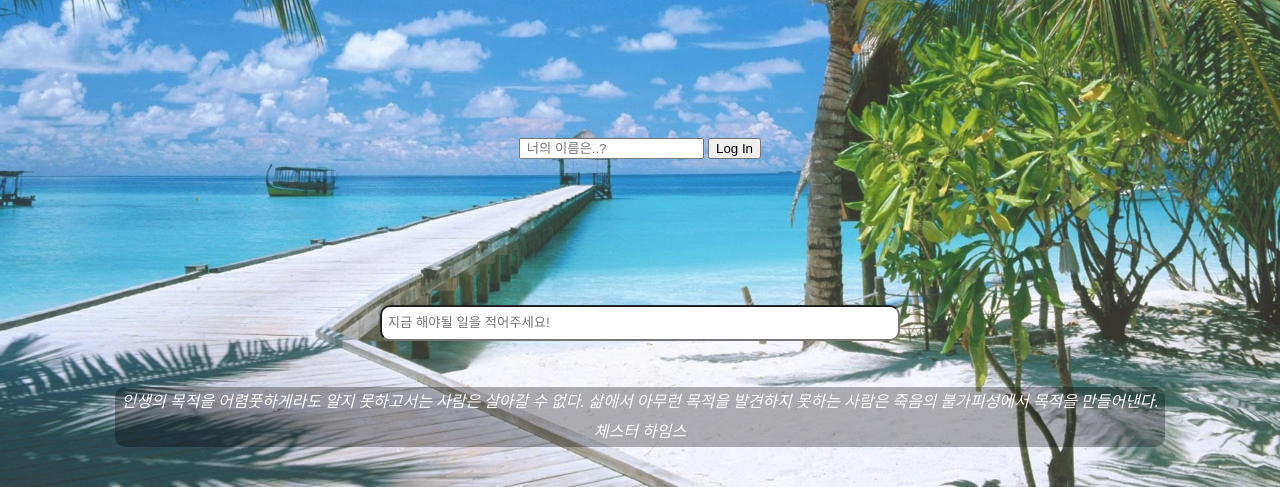
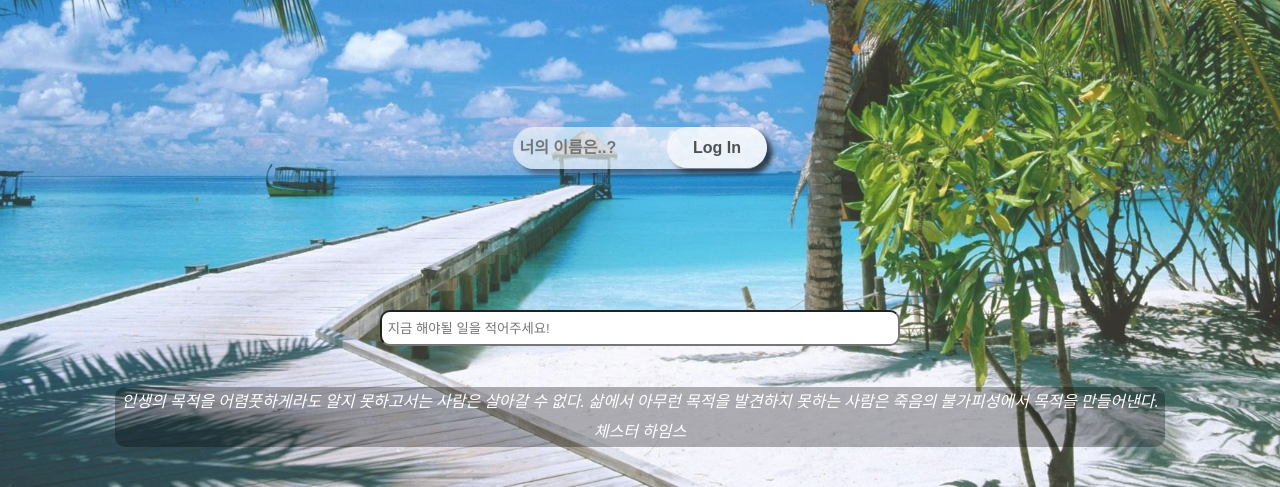
Before and after one commit to DeuMiAn/JS_ToDoList_WebSite_With_Weather, a plain HTML site: page index.html in a window 1280 px wide. Shown: the part 313-800 px from the top of the page. Drawn offline with Linux system fonts and the light colour scheme.

Commit message:
real Finished

```diff
--- a/css/style.css
+++ b/css/style.css
@@ -90,3 +90,37 @@ li button {
   border-radius: 50%;
   color: white;
 }
+#login-form {
+  position: relative;
+}
+#login-form button {
+  position: absolute;
+  right: 0;
+  nav-left: 20px;
+  width: 100px;
+  height: 41px;
+  border-radius: 30px;
+  border: none;
+  background-color: rgba(255, 255, 255, 0.6);
+  color: rgb(80, 80, 80);
+  font-size: 1rem;
+  font-weight: 600;
+  box-shadow: 5px 5px 5px rgb(0 0 0 / 40%);
+  outline: none;
+  cursor: pointer;
+  transition: all, 0.4s;
+}
+#login-form input {
+  width: 250px;
+  height: 40px;
+  border-radius: 30px;
+  border: none;
+  background-color: rgba(255, 255, 255, 0.6);
+  color: rgb(80, 80, 80);
+  font-size: 1rem;
+  font-weight: 600;
+  box-shadow: 5px 5px 5px rgb(0 0 0 / 40%);
+  outline: none;
+  cursor: pointer;
+  transition: all, 0.4s;
+}
```
